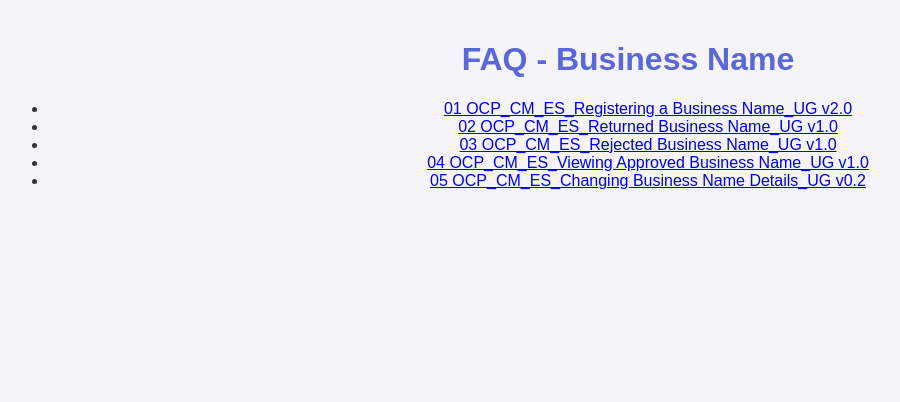
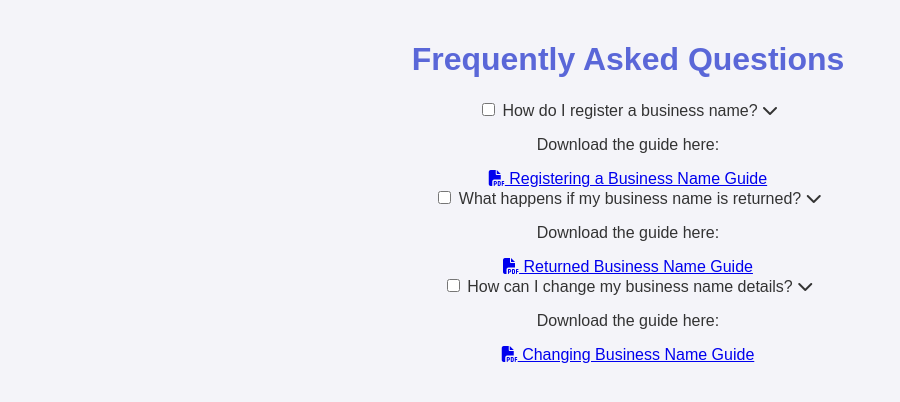
Before and after one commit to Abd-BAZ/GA4-TEST, a Flask app: page /faq in a window 1280 px wide. Shown: the part 84-486 px from the top of the page, without its empty margins (12-912 px from the left). Run offline with Flask 3, Linux system fonts and the light colour scheme; parts of the project's set-up code (start-up, migrations or seed data) failed here and were passed over; some libraries are stand-ins or nearby versions.

Commit message:
RebootV2

```diff
--- a/templates/faq.html
+++ b/templates/faq.html
@@ -5,21 +5,19 @@
     <meta name="viewport" content="width=device-width, initial-scale=1.0">
     <title>FAQ - GA-4 Website</title>
     <link rel="stylesheet" href="{{ url_for('static', filename='style.css') }}">
+    <link href="https://fonts.googleapis.com/css2?family=Poppins:wght@300;400;600&display=swap" rel="stylesheet">
+    <script src="https://kit.fontawesome.com/a076d05399.js" crossorigin="anonymous"></script>
 
-    <!-- Google Analytics Tracking with UTM Support -->
+    <!-- Google Analytics & Tag Manager -->
     <script async src="https://www.googletagmanager.com/gtag/js?id=G-FP2VEQZF5N"></script>
     <script>
         window.dataLayer = window.dataLayer || [];
         function gtag(){dataLayer.push(arguments);}
         gtag('js', new Date());
-
-        // Capture UTM parameters from URL
         function getUTMParameter(name) {
             const urlParams = new URLSearchParams(window.location.search);
             return urlParams.get(name) || "unknown";
         }
-
-        // Send UTM parameters to GA4
         gtag('config', 'G-FP2VEQZF5N', {
             'page_location': window.location.href,
             'page_referrer': document.referrer,
@@ -28,16 +26,6 @@
             'campaign_name': getUTMParameter('utm_campaign')
         });
     </script>
-
-<!-- Google Tag Manager -->
-<script>(function(w,d,s,l,i){w[l]=w[l]||[];w[l].push({'gtm.start':
-    new Date().getTime(),event:'gtm.js'});var f=d.getElementsByTagName(s)[0],
-    j=d.createElement(s),dl=l!='dataLayer'?'&l='+l:'';j.async=true;j.src=
-    'https://www.googletagmanager.com/gtm.js?id='+i+dl;f.parentNode.insertBefore(j,f);
-    })(window,document,'script','dataLayer','GTM-PRN846G6');
-</script>
-<!-- End Google Tag Manager -->
-
 </head>
 <body>
 
@@ -57,18 +45,45 @@
     <a href="{{ url_for('live_stats') }}?utm_source=internal&utm_medium=nav&utm_campaign=live_stats">Live Stats</a>
 </div>
 
-    <!-- FAQ Dashboard -->
+    <!-- FAQ Section -->
     <div class="container">
-        <h1>FAQ - Business Name</h1>
-        <div class="file-dashboard">
-            <ul>
-                <li><a href="{{ url_for('static', filename='files/01 OCP_CM_ES_Registering a Business Name_UG v2.0.pdf') }}" download>01 OCP_CM_ES_Registering a Business Name_UG v2.0</a></li>
-                <li><a href="{{ url_for('static', filename='files/02 OCP_CM_ES_Returned Business Name_UG v1.0.pdf') }}" download>02 OCP_CM_ES_Returned Business Name_UG v1.0</a></li>
-                <li><a href="{{ url_for('static', filename='files/03 OCP_CM_ES_Rejected Business Name_UG v1.0.pdf') }}" download>03 OCP_CM_ES_Rejected Business Name_UG v1.0</a></li>
-                <li><a href="{{ url_for('static', filename='files/04 OCP_CM_ES_Viewing Approved Business Name_UG v1.0.pdf') }}" download>04 OCP_CM_ES_Viewing Approved Business Name_UG v1.0</a></li>
-                <li><a href="{{ url_for('static', filename='files/05 OCP_CM_ES_Changing Business Name Details_UG v0.2.pdf') }}" download>05 OCP_CM_ES_Changing Business Name Details_UG v0.2</a></li>
-            </ul>
+        <h1>Frequently Asked Questions</h1>
+
+        <div class="faq-list">
+            <div class="faq-item">
+                <input type="checkbox" id="faq1">
+                <label for="faq1" class="faq-title">How do I register a business name? <i class="fas fa-chevron-down"></i></label>
+                <div class="faq-content">
+                    <p>Download the guide here:</p>
+                    <a href="{{ url_for('static', filename='files/01 OCP_CM_ES_Registering a Business Name_UG v2.0.pdf') }}" download>
+                        <i class="fas fa-file-pdf"></i> Registering a Business Name Guide
+                    </a>
                 </div>
             </div>
+
+            <div class="faq-item">
+                <input type="checkbox" id="faq2">
+                <label for="faq2" class="faq-title">What happens if my business name is returned? <i class="fas fa-chevron-down"></i></label>
+                <div class="faq-content">
+                    <p>Download the guide here:</p>
+                    <a href="{{ url_for('static', filename='files/02 OCP_CM_ES_Returned Business Name_UG v1.0.pdf') }}" download>
+                        <i class="fas fa-file-pdf"></i> Returned Business Name Guide
+                    </a>
+                </div>
+            </div>
+
+            <div class="faq-item">
+                <input type="checkbox" id="faq3">
+                <label for="faq3" class="faq-title">How can I change my business name details? <i class="fas fa-chevron-down"></i></label>
+                <div class="faq-content">
+                    <p>Download the guide here:</p>
+                    <a href="{{ url_for('static', filename='files/05 OCP_CM_ES_Changing Business Name Details_UG v0.2.pdf') }}" download>
+                        <i class="fas fa-file-pdf"></i> Changing Business Name Guide
+                    </a>
+                </div>
+            </div>
+        </div>
+    </div>
+
 </body>
 </html>
```
Lines whose indentation alone changed are shown as unchanged.
